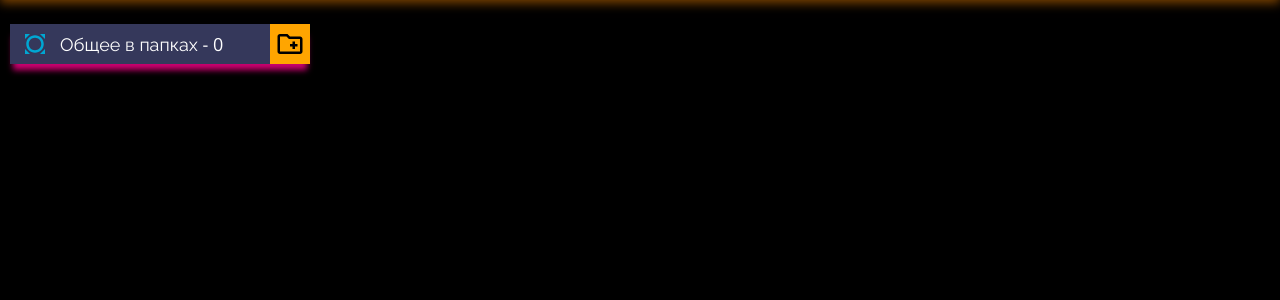
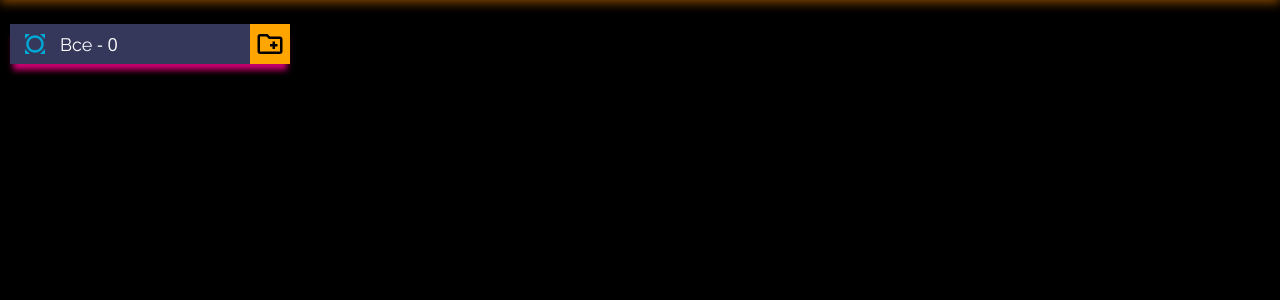
Before and after one commit to lbabaykal/Marena, a Laravel app: page /account/folders in a window 1280 px wide. Shown: the part 56-356 px from the top of the page. Run offline with Laravel 10, Linux system fonts and the light colour scheme; the visitor is signed in with stand-in values (Sample User, id 1); data that the repository does not hold is empty.

Commit message:
Обновление

```diff
--- a/app/Http/Controllers/FolderController.php
+++ b/app/Http/Controllers/FolderController.php
@@ -55,7 +55,7 @@ class FolderController extends Controller
     public function store(StoreRequest $request): JsonResponse
     {
         $countFolders =  Folder::query()->where('user_id', Auth::id())->count();
-        if ($countFolders < 10) {
+        if ($countFolders < Marena::COUNT_FOLDERS) {
             $data = $request->validated();
             $data['isPublic'] = $request->boolean('isPublic');
             $data['user_id'] = Auth::id();
@@ -69,7 +69,7 @@ class FolderController extends Controller
         } else {
             return response()->json([
                 'status' => 'warning',
-                'text' => 'Максимум можно создать 10 папок.',
+                'text' => 'Максимум можно создать ' . Marena::COUNT_FOLDERS . ' папок.',
             ]);
         }
     }
--- a/app/Marena.php
+++ b/app/Marena.php
@@ -7,5 +7,6 @@ class Marena
     const COUNT_ARTICLES_MAIN = 14;
     const COUNT_ARTICLES_FULL = 14;
     const COUNT_ARTICLES_FOLDERS = 28;
+    const COUNT_FOLDERS = 8;
     const COUNT_ADMIN_ITEMS = 20;
 }
--- a/public/css/style.css
+++ b/public/css/style.css
@@ -741,7 +741,7 @@ button.profile-menu-button {
 }
 
 .favorite_nav {
-    width: 300px;
+    width: 280px;
 }
 
 .favorite_container {
@@ -761,7 +761,7 @@ button.profile-menu-button {
 }
 
 .favorite_item {
-    width: 300px;
+    width: 100%;
     height: 40px;
     display: flex;
     line-height: 40px;
@@ -807,7 +807,7 @@ button.profile-menu-button {
 }
 
 .folder_title {
-    width: 200px;
+    width: 190px;
     white-space: nowrap;
     overflow: hidden;
     text-overflow: ellipsis;
--- a/resources/views/account/folder/create.blade.php
+++ b/resources/views/account/folder/create.blade.php
@@ -69,9 +69,6 @@
                     customWrapper: '',
                 })
                 HideModalWindow();
-                setTimeout(() => {
-                    location.reload();
-                }, 2500);
             }
         });
     }
--- a/resources/views/account/folder/edit.blade.php
+++ b/resources/views/account/folder/edit.blade.php
@@ -73,9 +73,6 @@
                     customWrapper: '',
                 })
                 HideModalWindow();
-                setTimeout(() => {
-                    location.reload();
-                }, 2500);
             }
         });
     }
--- a/resources/views/layouts/filter.blade.php
+++ b/resources/views/layouts/filter.blade.php
@@ -93,7 +93,7 @@
                     Найдено&nbsp;<span>{{ $articles->total() }}</span>
                 </div>
                 <div class="group-btn">
-                    <a href="{{ route('article.filter_article') }}">
+                    <a href="#" onClick="window.location.replace(location.pathname);">
                         <button type="button" class="btn-delete">СБРОСИТЬ</button>
                     </a>
                     <button type="submit" class="btn-search">ПОИСК</button>
--- a/resources/views/layouts/folders.blade.php
+++ b/resources/views/layouts/folders.blade.php
@@ -9,7 +9,7 @@
                         <a href="{{ route('account.folders.index') }}" class="folder_button @if(request()->is('account/folders')) folder_button_active @endif">
                             <div class="folder_img"></div>
                             <div class="folder_title">
-                                Общее в папках  - {{ \App\Models\Favorites::query()->where('user_id', \Illuminate\Support\Facades\Auth::id())->count() }}
+                                Все - {{ \App\Models\Favorites::query()->where('user_id', \Illuminate\Support\Facades\Auth::id())->count() }}
                             </div>
                         </a>
                         @can('create', \App\Models\Folder::class)
```
